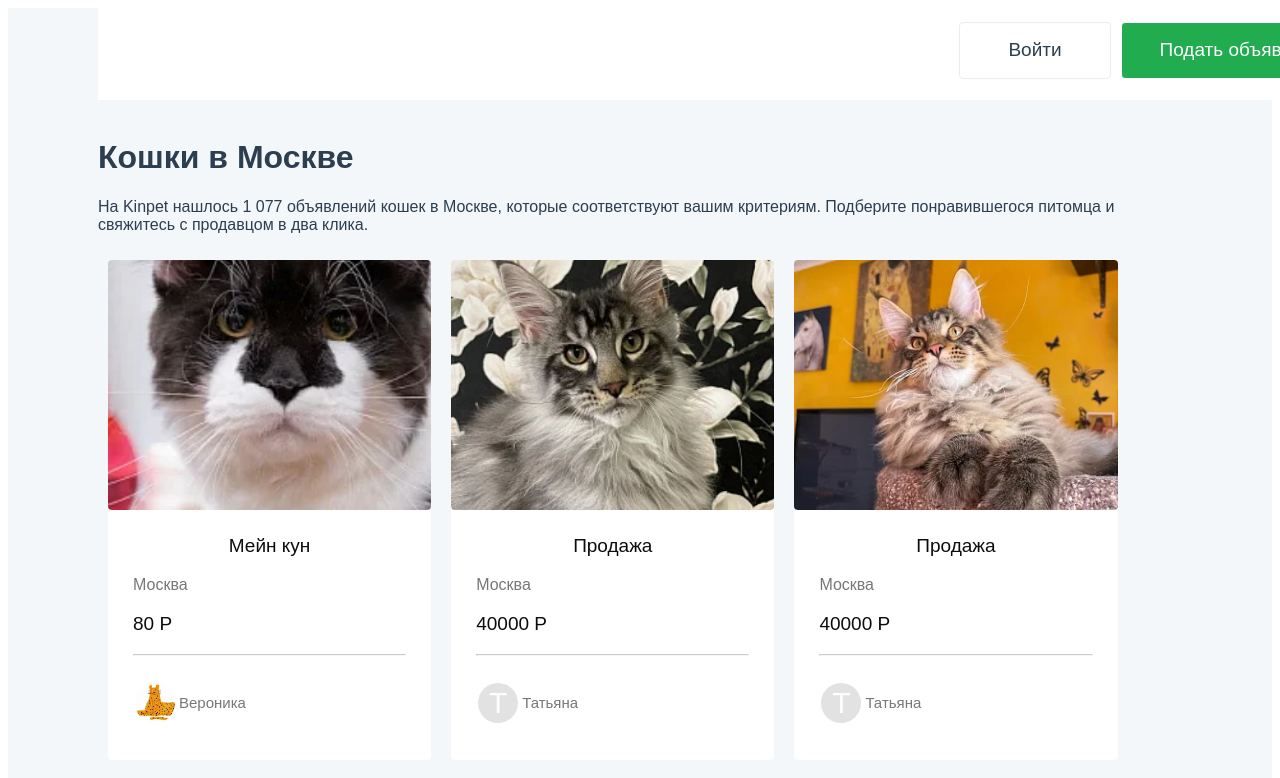
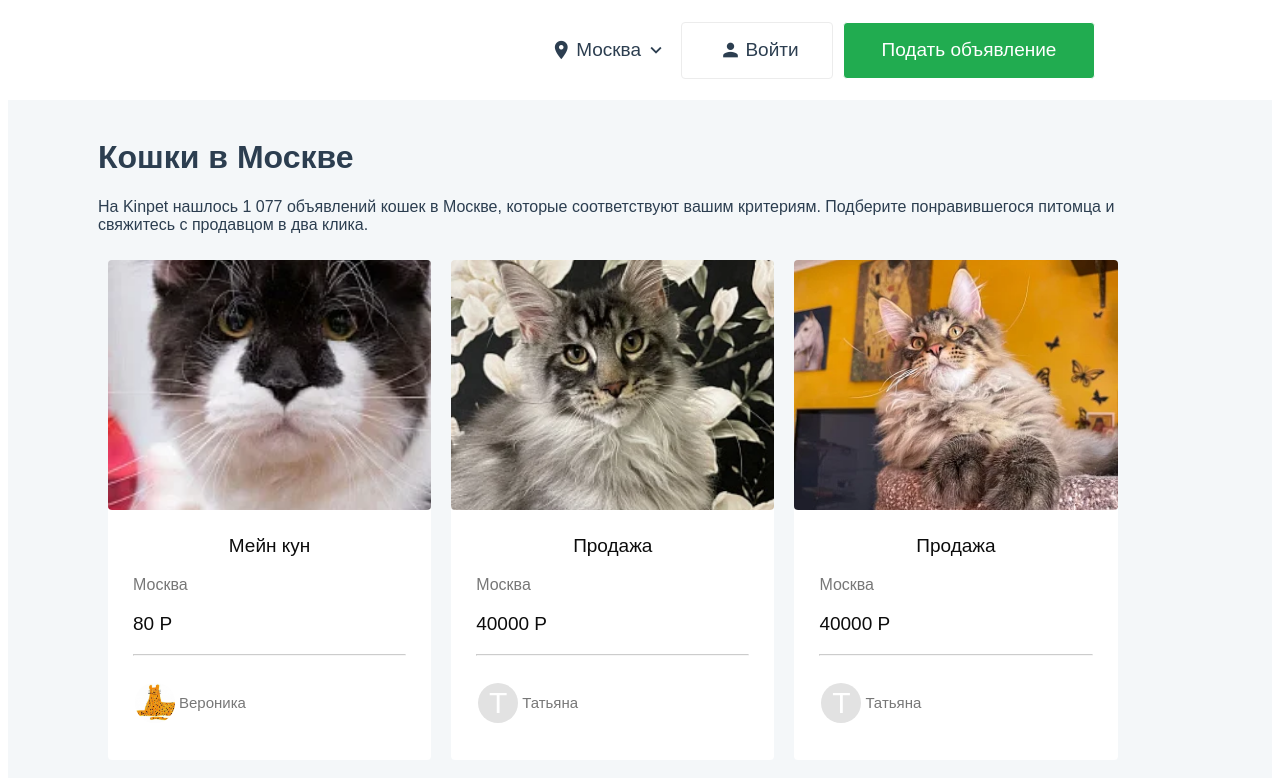
Before and after one commit to nik01asEgo/vueComp, a Vue app: page / in a window 1280 px wide. Shown: the top 778 px of the page. Built offline with nearby package versions, Linux system fonts and the light colour scheme.

Commit message:
new buttons and popup

```diff
--- a/src/App.vue
+++ b/src/App.vue
@@ -1,6 +1,7 @@
 <template>
   <div class="vContaner">
-    <vHeader class="vHeader"></vHeader>
+    <vHeader class="vHeader" @showPopupChooseCity="showPopupChooseCity"></vHeader>
+    <vPopup v-if="isPopupVisible" :items="cities" @closePopup="closePopupChooseCity" />
     <vMain class="vMain"></vMain>
     <vNavigation class="vNavigation"></vNavigation>
     <vFooter class="vFooter"></vFooter>
@@ -12,6 +13,8 @@ import vHeader from "./components/V_header.vue";
 import vMain from "./components/V_main.vue";
 import vNavigation from "./components/V_Navigation.vue";
 import vFooter from "./components/V_footer.vue";
+import vPopup from "@/components/V_popup.vue";
+import { cities } from "@/static_store";
 
 export default {
   name: "App",
@@ -20,6 +23,22 @@ export default {
     vMain,
     vNavigation,
     vFooter,
+    vPopup,
+  },
+  data() {
+    return {
+      cities,
+      citySelected: undefined,
+      isPopupVisible: false,
+    };
+  },
+  methods: {
+    showPopupChooseCity() {
+      this.isPopupVisible = true;
+    },
+    closePopupChooseCity() {
+      this.isPopupVisible = false;
+    },
   },
 };
 </script>
@@ -41,13 +60,18 @@ export default {
     "footer footer";
   grid-gap: 10px;
   grid-template-rows: 100px 1fr 100px;
+  grid-template-columns: 1fr;
   margin-left: 180px;
   margin-right: 180px;
 }
 .vHeader {
+  width: 100%;
+  height: 100px;
   grid-area: header;
   position: fixed;
   top: 0px;
+  left: 0px;
+
   z-index: 15;
 }
 .vMain {
--- a/src/components/V_Navigation.vue
+++ b/src/components/V_Navigation.vue
@@ -57,7 +57,6 @@
 
 <script>
 import vSelectDropdown from "@/components/V_select_dropdown.vue";
-
 import { breeds, ages, adTypes, genders, colors } from "@/static_store";
 
 export default {
--- a/src/components/V_button.vue
+++ b/src/components/V_button.vue
@@ -1,6 +1,8 @@
 <template>
   <div :class="choiceBtn" @click="click">
+    <i class="material-icons" v-if="prependIcon">{{ prependIcon }}</i>
     <span>{{ btnTitle }}</span>
+    <i class="material-icons" v-if="appendIcon">{{ appendIcon }}</i>
   </div>
 </template>
 
@@ -13,7 +15,7 @@ export default {
   props: {
     btnTitle: {
       type: String,
-      default: "Press",
+      default: "",
     },
     submit: {
       type: Boolean,
@@ -23,9 +25,31 @@ export default {
       type: Boolean,
       default: false,
     },
+    chooseCity: {
+      type: Boolean,
+      default: false,
+    },
+    close: {
+      type: Boolean,
+      default: false,
+    },
+    fix: {
+      type: Boolean,
+      default: false,
+    },
+    appendIcon: {
+      type: String,
+      default: "",
+    },
+    prependIcon: {
+      type: String,
+      default: "",
+    },
   },
   methods: {
     click() {
+      // event.preventDefault();
+      // event.stopPropagation();
       this.$emit("click");
     },
   },
@@ -34,6 +58,9 @@ export default {
       return {
         Btn_entrance: this.entrance,
         Btn_submit: this.submit,
+        Btn_choose_city: this.chooseCity,
+        Btn_close: this.close,
+        Btn_fix: this.fix,
       };
     },
   },
@@ -58,6 +85,7 @@ export default {
   transition-timing-function: ease;
   transition-duration: 0.6s;
   transition-delay: 0s;
+  user-select: none;
   &:hover {
     border: 1px solid #a4ecce;
     color: #0cb66f;
@@ -81,10 +109,36 @@ export default {
   transition-timing-function: ease;
   transition-duration: 0.6s;
   transition-delay: 0s;
+  user-select: none;
   &:hover {
     background-color: #fff;
     border: 1px solid #a4ecce;
     color: #0cb66f;
   }
 }
+.Btn_choose_city {
+  display: flex;
+  font-family: Montserrat, sans-serif;
+  font-size: 19px;
+  max-width: 250px;
+  height: 55px;
+  margin: 5px;
+  justify-content: center;
+  align-items: center;
+  cursor: pointer;
+  user-select: none;
+}
+.Btn_close {
+  display: flex;
+  width: 50px;
+  height: 50px;
+  justify-content: center;
+  align-items: center;
+  cursor: pointer;
+  user-select: none;
+}
+&.material-icons {
+  font-size: 22px;
+  margin: 4px;
+}
 </style>
--- a/src/components/V_header.vue
+++ b/src/components/V_header.vue
@@ -1,12 +1,30 @@
 <template>
   <div class="wrapper">
     <div>
-      <vButton @click="btnClick" btnTitle="Войти" :entrance="true" :submit="false" />
+      <vButton
+        @click="showPopupChooseCity"
+        btnTitle="Москва"
+        :entrance="false"
+        :submit="false"
+        :chooseCity="true"
+        prependIcon="location_on"
+        appendIcon="expand_more"
+      />
+      <vButton
+        @click="btnClick"
+        btnTitle="Войти"
+        :entrance="true"
+        :submit="false"
+        prependIcon="person"
+        appendIcon=""
+      />
       <vButton
         @click="btnClick"
         btnTitle="Подать объявление"
         :entrance="false"
         :submit="true"
+        prependIcon=""
+        appendIcon=""
       />
     </div>
   </div>
@@ -14,20 +32,22 @@
 
 <script>
 import vButton from "@/components/V_button.vue";
+
 export default {
   name: "v_header",
   components: {
     vButton,
   },
-  data() {
-    return {
-      title: "i am header",
-    };
-  },
   props: {},
   methods: {
+    showPopupChooseCity() {
+      this.$emit("showPopupChooseCity");
+    },
     btnClick() {
-      console.log("Кнопка нажата");
+      console.log("кнопка нажата");
+    },
+    closePopupChooseCity() {
+      this.isPopupVisible = false;
     },
   },
 };
@@ -35,15 +55,16 @@ export default {
 
 <style lang="less" scoped>
 .wrapper {
+  box-sizing: border-box;
   display: flex;
   width: 100%;
-  height: 100px;
   justify-content: flex-end;
-
   background-color: #fff;
   > div {
     display: flex;
     align-items: center;
+    margin-left: 180px;
+    margin-right: 180px;
   }
 }
 </style>
--- /dev/null
+++ b/src/components/V_popup.vue
@@ -0,0 +1,115 @@
+<template>
+  <div class="v_popup_contaner">
+    <div class="v_popup">
+      <vButton class="close_btn" :close="true" prependIcon="close" @click="closePopup">
+      </vButton>
+      <div class="v_wrapper">
+        <span>Выберите город</span>
+        <div class="input_wrapper"></div>
+        <div class="cities_wrapper">
+          <p v-for="(item, index) in items" :key="index">
+            {{ item.name }}
+          </p>
+        </div>
+      </div>
+    </div>
+  </div>
+</template>
+
+<script>
+import vButton from "@/components/V_button.vue";
+export default {
+  name: "v_popup",
+  components: {
+    vButton,
+  },
+  props: {
+    items: {
+      type: Array,
+      default() {
+        return [];
+      },
+    },
+  },
+  data() {
+    return {};
+  },
+  methods: {
+    btnClick() {
+      console.log("кнопка нажата");
+    },
+    closePopup() {
+      this.$emit("closePopup");
+    },
+  },
+};
+</script>
+
+<style lang="less">
+.v_popup_contaner {
+  display: flex;
+  justify-content: center;
+  align-items: center;
+  position: fixed;
+  right: 0;
+  left: 0;
+  top: 0;
+  bottom: 0;
+  background-color: rgba(64, 64, 64, 0.4);
+  z-index: 15;
+
+  .v_popup {
+    display: flex;
+    flex-direction: column;
+    position: relative;
+    width: 1125px;
+    height: 600px;
+    z-index: 20;
+    background-color: #ffffff;
+    border-radius: 5px;
+
+    .close_btn {
+      align-self: flex-end;
+    }
+    .v_wrapper {
+      display: flex;
+      flex-direction: column;
+      width: 100%;
+      margin-left: 50px;
+      margin-right: 50px;
+      > span {
+        margin-top: 50px;
+        text-align: left;
+        font-size: 30px;
+        font-family: Montserrat, sans-serif;
+        font-weight: 500;
+      }
+      .input_wrapper {
+        height: 60px;
+      }
+      .cities_wrapper {
+        display: grid;
+        grid-template-columns: 1fr 1fr 1fr;
+        grid-gap: 0px;
+
+        > p {
+          margin: 0;
+          margin-top: 10px;
+          text-align: left;
+          font-size: 19px;
+          cursor: pointer;
+          user-select: none;
+          &:hover {
+            text-decoration: underline;
+            color: #0cb66f;
+            transition-property: all;
+            transition-timing-function: ease;
+            transition-duration: 0.3s;
+            transition-delay: 0s;
+          }
+        }
+      }
+    }
+  }
+}
+</style>
--- a/src/components/V_select_dropdown.vue
+++ b/src/components/V_select_dropdown.vue
@@ -51,9 +51,6 @@ export default {
     title: {
       type: String,
     },
-    // clearSelectedItem: {
-    //   type: Object,
-    // },
   },
   data() {
     return {
@@ -74,9 +71,6 @@ export default {
         this.isVisible = false;
       }
     },
-    // clearSelectedItem: function () {
-    //   this.selectedItem.value = "";
-    // },
   },
   mounted() {
     document.addEventListener("click", this.vHideSelect);
--- a/src/main.js
+++ b/src/main.js
@@ -1,5 +1,6 @@
 import { createApp } from 'vue'
 import App from './App.vue'
+import 'material-design-icons-iconfont'
 
 
 createApp(App).mount('#app')
--- a/src/static_store.js
+++ b/src/static_store.js
@@ -194,4 +194,39 @@ export const colors = [
     { name: "Черный", value: 3 },
     { name: "Рыжий", value: 4 },
     { name: "Другой", value: 5 },
+];
+export const cities = [
+    { name: "Москва", value: 1 },
+    { name: "Санкт-Петербург", value: 2 },
+    { name: "Новосибирск", value: 3 },
+    { name: "Екатеринбург", value: 4 },
+    { name: "Казань", value: 5 },
+    { name: "Нижний Новгород", value: 6 },
+    { name: "Челябинск", value: 7 },
+    { name: "Самара", value: 8 },
+    { name: "Омска", value: 9 },
+    { name: "Ростов-на-Дону", value: 10 },
+    { name: "Уфа", value: 11 },
+    { name: "Красноярск", value: 12 },
+    { name: "Воронеж", value: 13 },
+    { name: "Пермь", value: 14 },
+    { name: "Волгоград", value: 15 },
+    { name: "Краснодар", value: 16 },
+    { name: "Саратов", value: 17 },
+    { name: "Тюмень", value: 18 },
+    { name: "Тольятти", value: 19 },
+    { name: "Ижевск", value: 20 },
+    { name: "Барнаул", value: 21 },
+    { name: "Ульяновск", value: 22 },
+    { name: "Иркутск", value: 23 },
+    { name: "Хабаровск", value: 24 },
+    { name: "Ярославль", value: 25 },
+    { name: "Владивосток", value: 26 },
+    { name: "Махачкала", value: 27 },
+    { name: "Томск", value: 28 },
+    { name: "Оренбург", value: 29 },
+    { name: "Кемерово", value: 30 },
+
+
+
 ]
```
Also changed, not shown: src/components/V_catalog.vue (+0 -7 lines).
